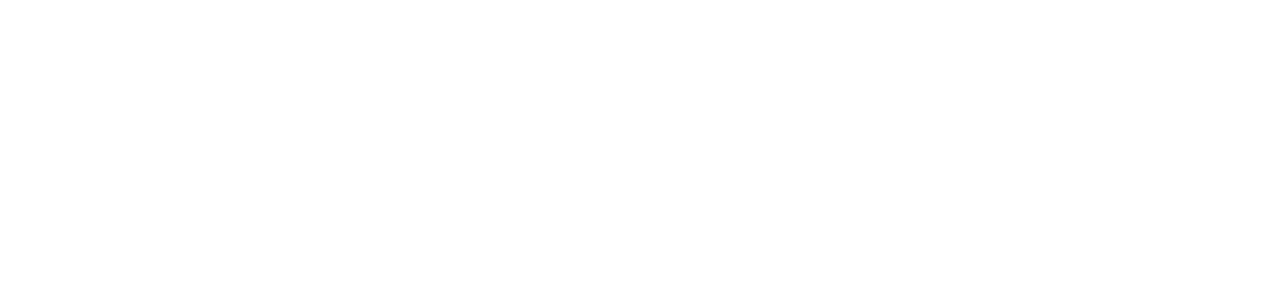
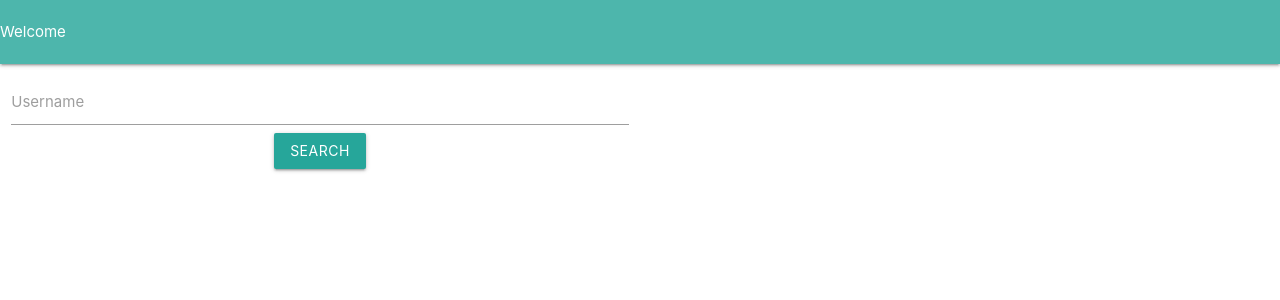
Before and after one commit to lConstantine/git-browser, a React (Create React App) app: page / in a window 1280 px wide. Shown: the top 300 px of the page. Built offline with nearby package versions, Linux system fonts and the light colour scheme.

Commit message:
added basename which fixed the pages issue

```diff
--- a/src/App.js
+++ b/src/App.js
@@ -9,11 +9,11 @@
 
   return (
     <div className="App">
-      <Router>
+      <Router basename="/git-browser">
         <Switch>
-          <Route exact path="/git-browser/" component={() => <Home />} />
-          <Route exact path="/git-browser/:userName" component={() => <Home />} />
-          <Route exact path="/git-browser/:userName/:repositoryName" component={() => <Home />} />
+          <Route exact path="/" component={() => <Home />} />
+          <Route exact path="/:userName" component={() => <Home />} />
+          <Route exact path="/:userName/:repositoryName" component={() => <Home />} />
         </Switch>
       </Router>
     </div>
--- a/src/components/Home.js
+++ b/src/components/Home.js
@@ -42,9 +42,9 @@
     <div>
       <Header />
         <Switch>
-          <Route exact path="/git-browser/" component={() => <Main />} />
-          <Route exact path="/git-browser/:userName" component={() => <List repoList={repoList} />} />
-          <Route exact path="/git-browser/:userName/:repositoryName" component={() => <Readme readme={readme} />} />
+          <Route exact path="/" component={() => <Main />} />
+          <Route exact path="/:userName" component={() => <List repoList={repoList} />} />
+          <Route exact path="/:userName/:repositoryName" component={() => <Readme readme={readme} />} />
         </Switch>
 
     </div>
--- a/src/components/List.js
+++ b/src/components/List.js
@@ -4,13 +4,11 @@
 const List = ({ repoList }) => {
   const { userName } = useParams();
 
-
-
   return (
     <div>
       <div className="collection center">
         {repoList.map((repo) => (<div key={repo} className="collection-item">
-            <Link to={`git-browser/${userName}/${repo}`} >{repo}</Link>
+            <Link to={`/${userName}/${repo}`} >{repo}</Link>
           </div>
           ))}
       </div>
```
